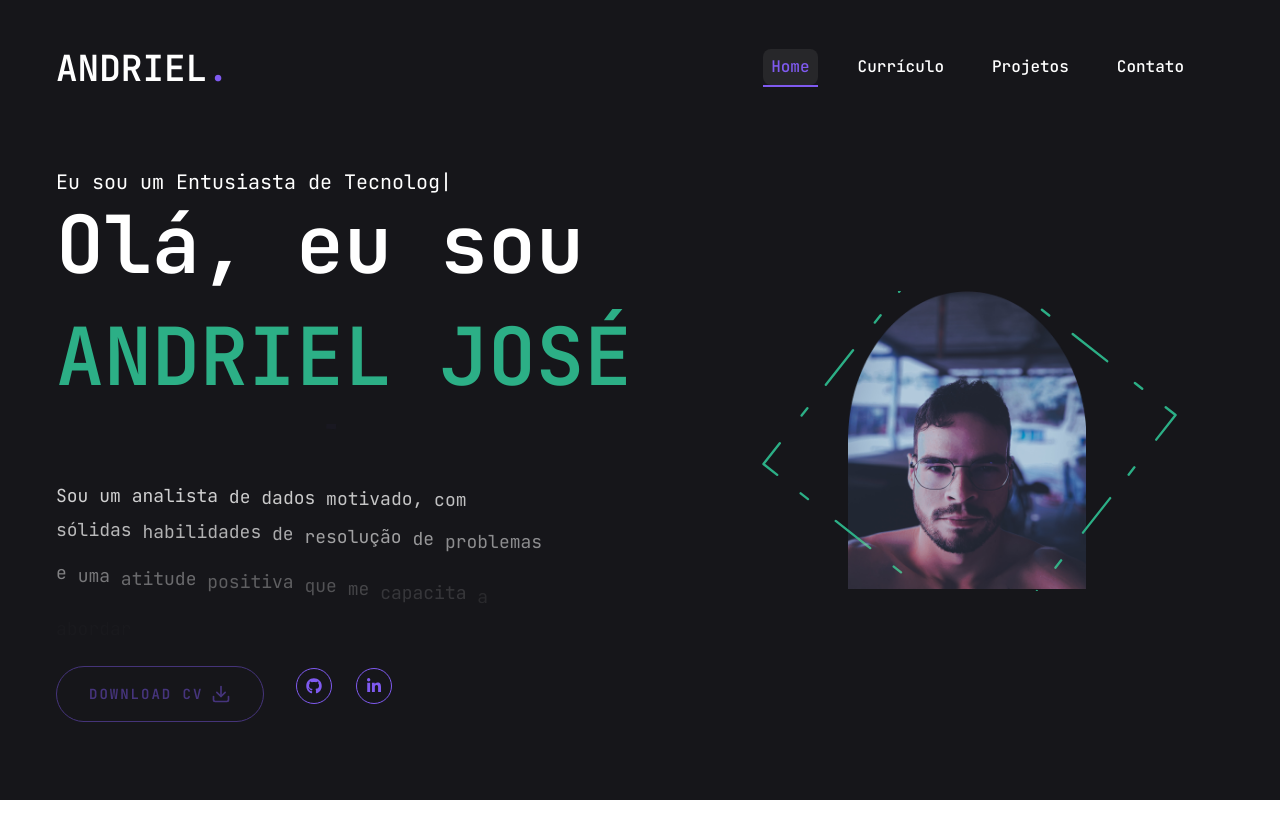
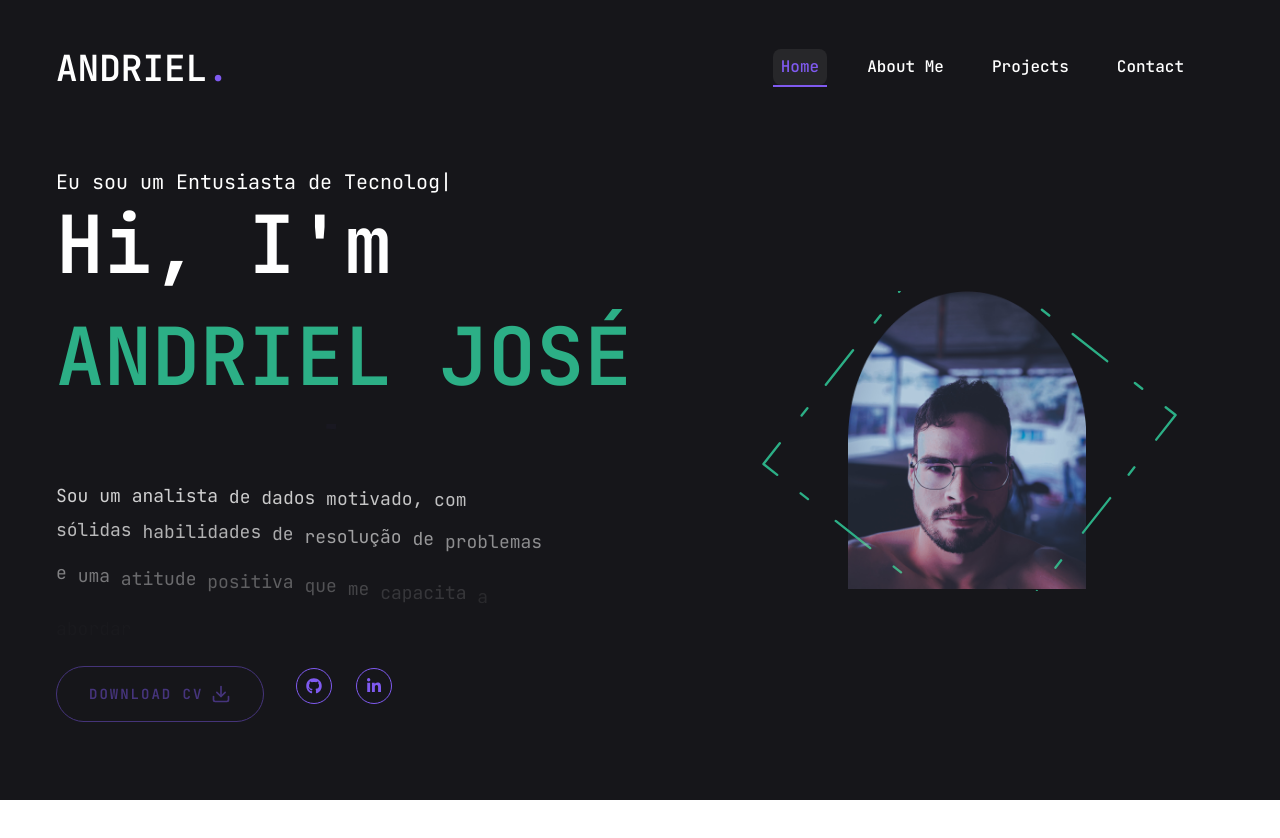
Before and after one commit to andriel300/my-portfolio, a Next.js app: page / in a window 1280 px wide. Shown: the top 838 px of the page. Built offline with nearby package versions, Linux system fonts and the light colour scheme.

Commit message:
refactor: update mobile navigation links to English {locale}
- Change "curriculo" to "About me" for better clarity
- Update "projetos" to "Projects" for consistency
- Replace "contato" with "Contact" for international audience
- Maintain same path structure while improving user experience

```diff
--- a/src/components/MobileNav.tsx
+++ b/src/components/MobileNav.tsx
@@ -7,9 +7,9 @@ import { CiMenuFries } from "react-icons/ci";
 
 const links = [
   { name: "home", path: "/" },
-  { name: "currículo", path: "/curriculo" },
-  { name: "projetos", path: "/projetos" },
-  { name: "contato", path: "/contato" },
+  { name: "About me", path: "/curriculo" },
+  { name: "Projects", path: "/projetos" },
+  { name: "Contact", path: "/contato" },
 ];
 
 const MobileNav = () => {
--- a/src/components/MultiDirection.tsx
+++ b/src/components/MultiDirection.tsx
@@ -29,7 +29,7 @@ const MultiDirectionSlide = () => {
         transition={{ delay: 2.4, duration: 1 }}
         className="h1 font-playfair relative z-10 mb-6"
       >
-        Olá, eu sou
+        Hi, I'm
       </motion.h1>
       <motion.h1
         initial="right"
--- a/src/components/Nav.tsx
+++ b/src/components/Nav.tsx
@@ -6,9 +6,9 @@ import AnimatedBackground from "./core/animated-background";
 
 const links: { name: string; path: string }[] = [
   { name: "home", path: "/" },
-  { name: "currículo", path: "/curriculo" },
-  { name: "projetos", path: "/projetos" },
-  { name: "contato", path: "/contato" },
+  { name: "About me", path: "/curriculo" },
+  { name: "Projects", path: "/projetos" },
+  { name: "Contact", path: "/contato" },
 ];
 
 const Nav = () => {
```
